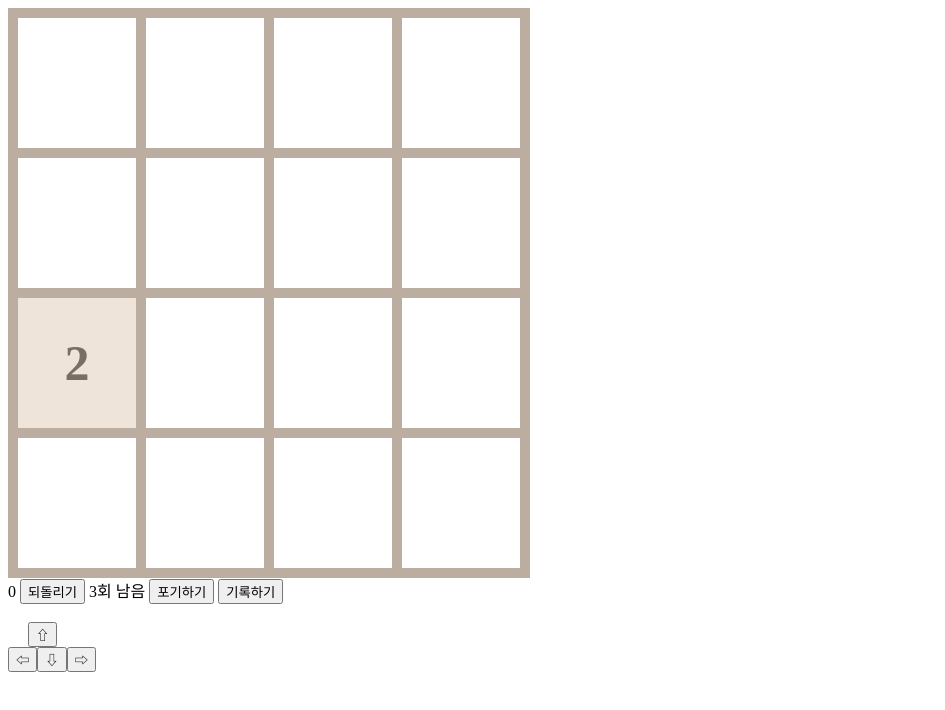
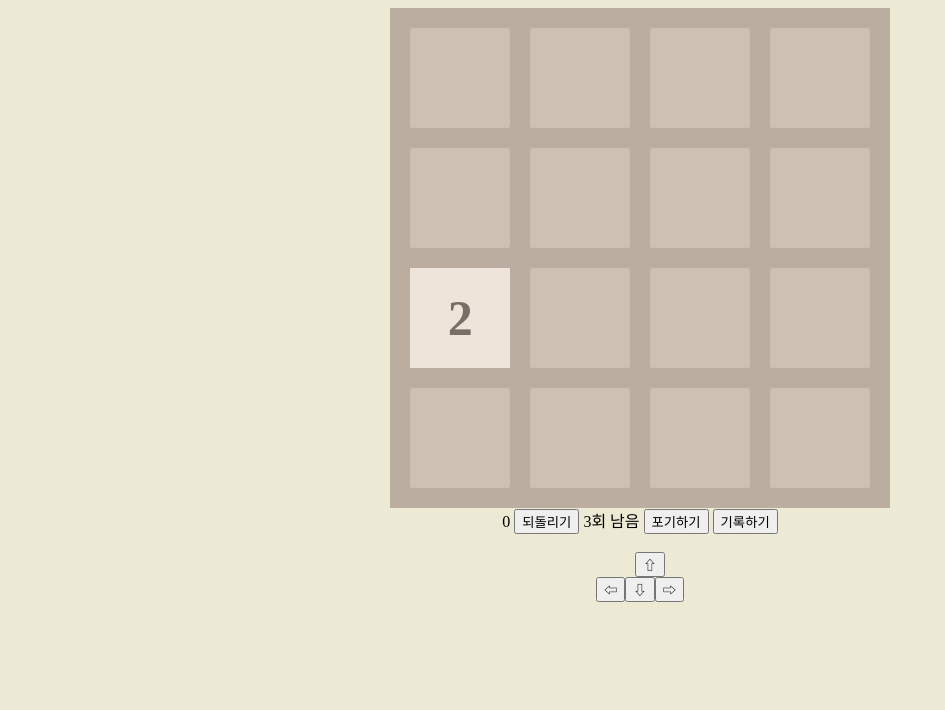
Before and after one commit to idon190/2048project, a plain HTML site: page 2048plus.html in a window 1280 px wide. Shown: the whole page, without its empty margins (0-945 px from the left). Drawn offline with Linux system fonts and the light colour scheme.

Commit message:
Update 2048plus.html

```diff
--- a/2048plus.html
+++ b/2048plus.html
@@ -24,9 +24,43 @@
  body { overscroll-behavior-y: none; }
   #table { border-collapse: collapse; user-select: none; }
   #table td {
-    border: 10px solid #bbada0; width: 116px; height: 128px;
+    border: 20px solid #bbada0; border-radius: 10px; width: 100px; height: 98px;
     font-size: 50px; font-weight: bold; text-align: center;
   }
+
+  .game-background {
+  position: relative;
+  background: #bbada0;
+  border-radius: 10px;
+  width: 500px;
+  height: 500px;
+ }
+
+ .game-container {
+  position: absolute;
+  top: 20px;
+  left: 20px;
+ }
+
+ .grid-row {
+  margin-bottom: 20px; }
+  .grid-row:last-child {
+    margin-bottom: 0; }
+  .grid-row:after {
+    content: "";
+    display: block;
+    clear: both; }
+
+ .grid-cell {
+  width: 100px;
+  height: 100px;
+  margin-right: 20px;
+  float: left;
+  border-radius: 3px;
+  background: rgba(238, 228, 218, 0.35); }
+  .grid-cell:last-child {
+    margin-right: 0; }
+
   #score { user-select: none; }
   .color-2 { background-color: #eee4da; color: #776e65;}
   .color-4 { background-color: #eee1c9; color: #776e65;}
@@ -43,8 +77,38 @@
   .color-8192 { background-color: #80fcb4; color: #776e65;}
 </style>
 </head>
-<body>
-<table id="table"></table>
+<body align="center" style="background-color: rgb(236, 234, 213);">
+<div style="position: relative; margin: auto;" class="game-background">
+  <div class="game-container">
+    <div class="grid-row">
+      <div class="grid-cell"></div>
+      <div class="grid-cell"></div>
+      <div class="grid-cell"></div>
+      <div class="grid-cell"></div>
+    </div>
+    <div class="grid-row">
+      <div class="grid-cell"></div>
+      <div class="grid-cell"></div>
+      <div class="grid-cell"></div>
+      <div class="grid-cell"></div>
+    </div>
+    <div class="grid-row">
+      <div class="grid-cell"></div>
+      <div class="grid-cell"></div>
+      <div class="grid-cell"></div>
+      <div class="grid-cell"></div>
+    </div>
+    <div class="grid-row">
+      <div class="grid-cell"></div>
+      <div class="grid-cell"></div>
+      <div class="grid-cell"></div>
+      <div class="grid-cell"></div>
+    </div>
+  </div>
+  <div style="position: relative;">
+    <table id="table"></table>
+  </div>
+</div>
 <div>
   <span id="score">0</span>
   <button id="back">되돌리기</button>
```
